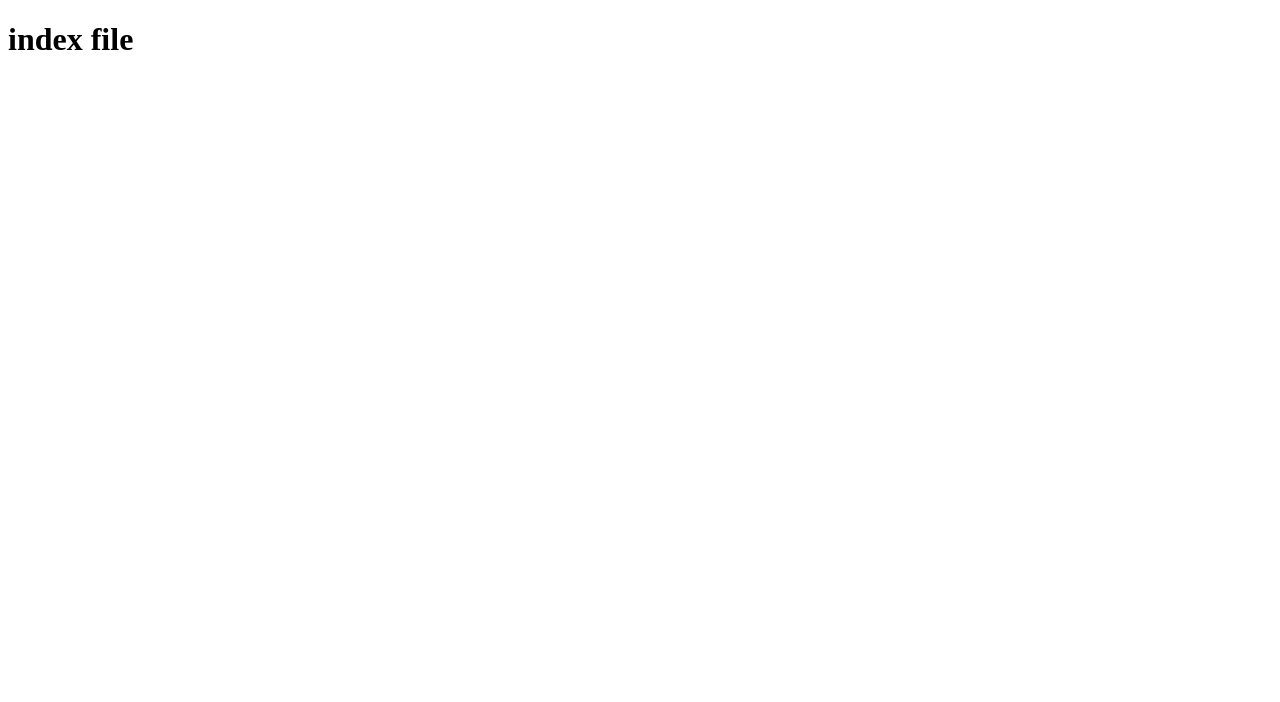
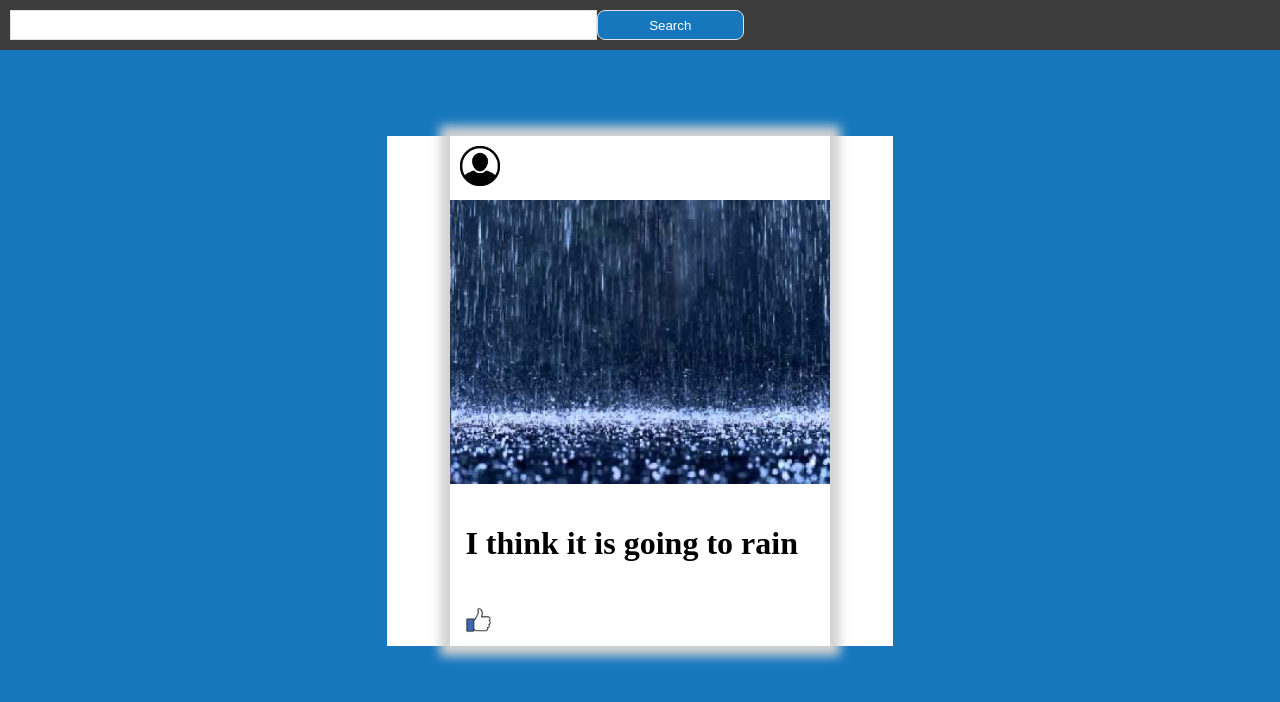
Before and after one commit to robertreimann/mrt, a plain HTML site: page index.html in a window 1280 px wide. Drawn offline with Linux system fonts and the light colour scheme.

Commit message:
Add initial index page

```diff
--- a/css/styles.css
+++ b/css/styles.css
@@ -37,3 +37,86 @@ a:link {
 a:visited {
     color: purple;
 }
+
+nav {
+    position: fixed;
+    top: 0;
+    left: 0;
+    width: 100%;
+    display: flex;
+    background-color: #ffffff;
+    align-items: center;
+}
+
+nav:hover {
+    background-color: #3d3d3d
+}
+
+nav div {
+    height: 30px;
+    flex-grow: 1;
+    padding: 10px;
+}
+
+nav div img {
+    height: 100%;
+}
+
+nav div.search-container > input {
+    box-sizing: border-box;
+    height: 30px;
+    width: 80%;
+    margin: 0;
+    border: 1px solid #e0e0e0;
+    padding: 1px;
+    text-align: center;
+}
+
+nav div.search-container > button {
+    box-sizing: border-box;
+    height: 30px;
+    width: 20%;
+    margin: 0;
+    border: 1px solid #e0e0e0;
+    cursor: pointer;
+    background-color: #1777bd;
+    color: white;
+    padding: 1px;
+    border-radius: 8px;
+}
+
+.post-reel {
+    width: 40%;
+    margin-left: auto;
+    margin-right: auto;
+    display: block;
+    background-color: white;
+}
+
+.post-container {
+    background-color: white;
+    display: block;
+    margin-left: auto;
+    margin-right: auto;
+    width: 75%;
+    z-index: 1;
+    box-shadow: 0px 0px 10px 10px lightgray;
+}
+
+.post-container > img.avatar {
+    width: 40px;
+    height: 40px;
+    padding: 10px;
+}
+
+.post-container > img.post-image {
+    width: 100%;
+}
+
+.post-container > h1 {
+    padding: 15px;
+}
+
+.post-container > img.post-like {
+    width: 15%;
+}
--- a/index.html
+++ b/index.html
@@ -2,9 +2,25 @@
 <html>
 <head>
     <title>postIt!</title>
+    <link rel="stylesheet" href="css/styles.css">
 </head>
 <body>
-<h1>index file</h1>
+<header>
+    <nav>
+        <div class="search-container">
+            <input type="text"><button>Search</button>
+        </div>
+        <div></div>
+    </nav>
+</header>
 
+<div class="post-reel">
+    <div class="post-container">
+        <img class="avatar" src="res/user.png">
+        <img class="post-image" src="res/rain.jpg">
+        <h1 class="post-title">I think it is going to rain</h1>
+        <img class="post-like" src="res/like.png">
+    </div>
+</div>
 </body>
 </html>
```
Also changed, not shown: res/like.png (added), res/rain.jpg (added), res/user.png (added).
